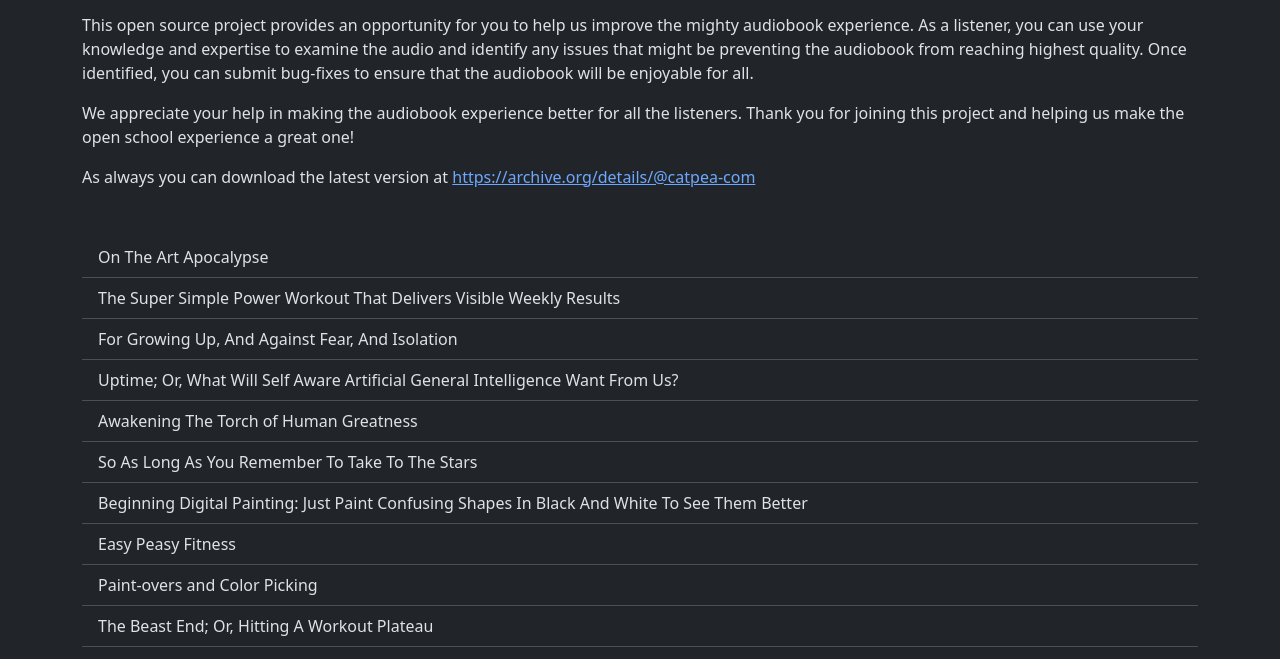
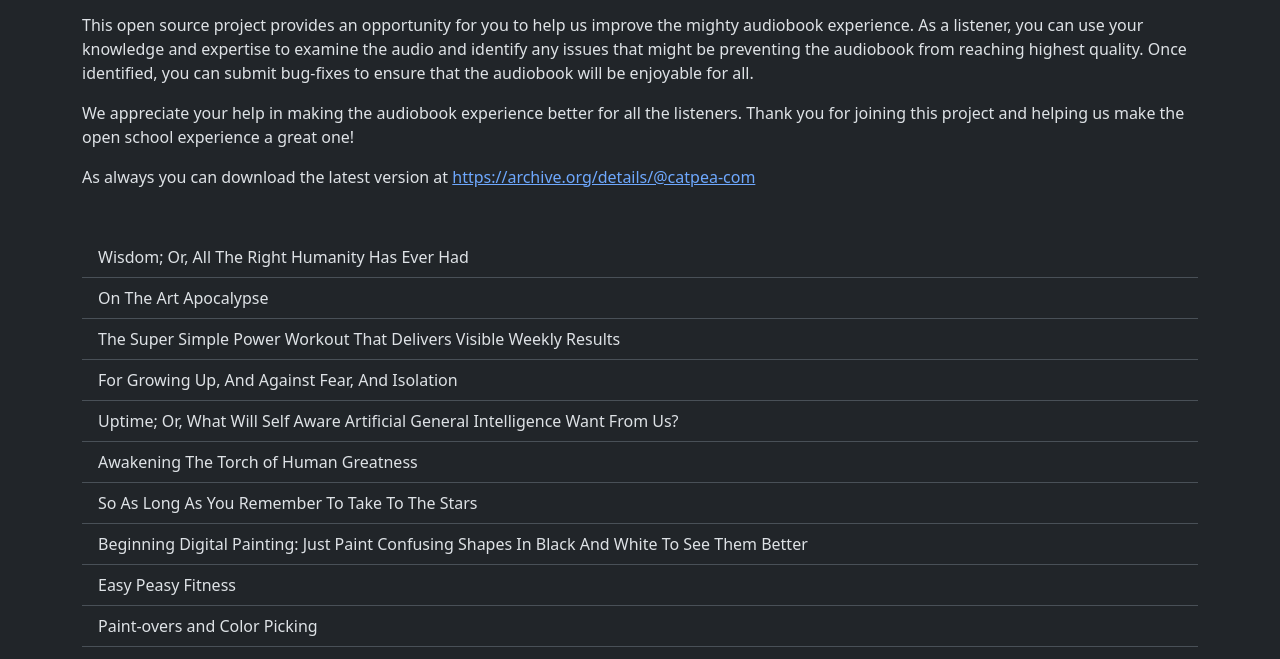
Before and after one commit to catpea/chapter-08, a plain HTML site: page docs/index.html in a window 1280 px wide. Shown: the part 141-800 px from the top of the page. Drawn offline with nearby package versions, Linux system fonts and the light colour scheme.

Commit message:
Chapter content updates.

```diff
--- a/docs/index.html
+++ b/docs/index.html
@@ -21,7 +21,8 @@
 
 
         <ul class="list-group list-group-flush mt-5">
-        <a href="poem-1328.mp3" class="list-group-item list-group-item-action">On The Art Apocalypse</a>
+        <a href="poem-1329.mp3" class="list-group-item list-group-item-action">Wisdom; Or, All The Right Humanity Has Ever Had</a>
+<a href="poem-1328.mp3" class="list-group-item list-group-item-action">On The Art Apocalypse</a>
 <a href="poem-1327.mp3" class="list-group-item list-group-item-action">The Super Simple Power Workout That Delivers Visible Weekly Results</a>
 <a href="poem-1326.mp3" class="list-group-item list-group-item-action">For Growing Up, And Against Fear, And Isolation</a>
 <a href="poem-1325.mp3" class="list-group-item list-group-item-action">Uptime; Or, What Will Self Aware Artificial General Intelligence Want From Us?</a>
```
Also changed, not shown: 2 other files.
